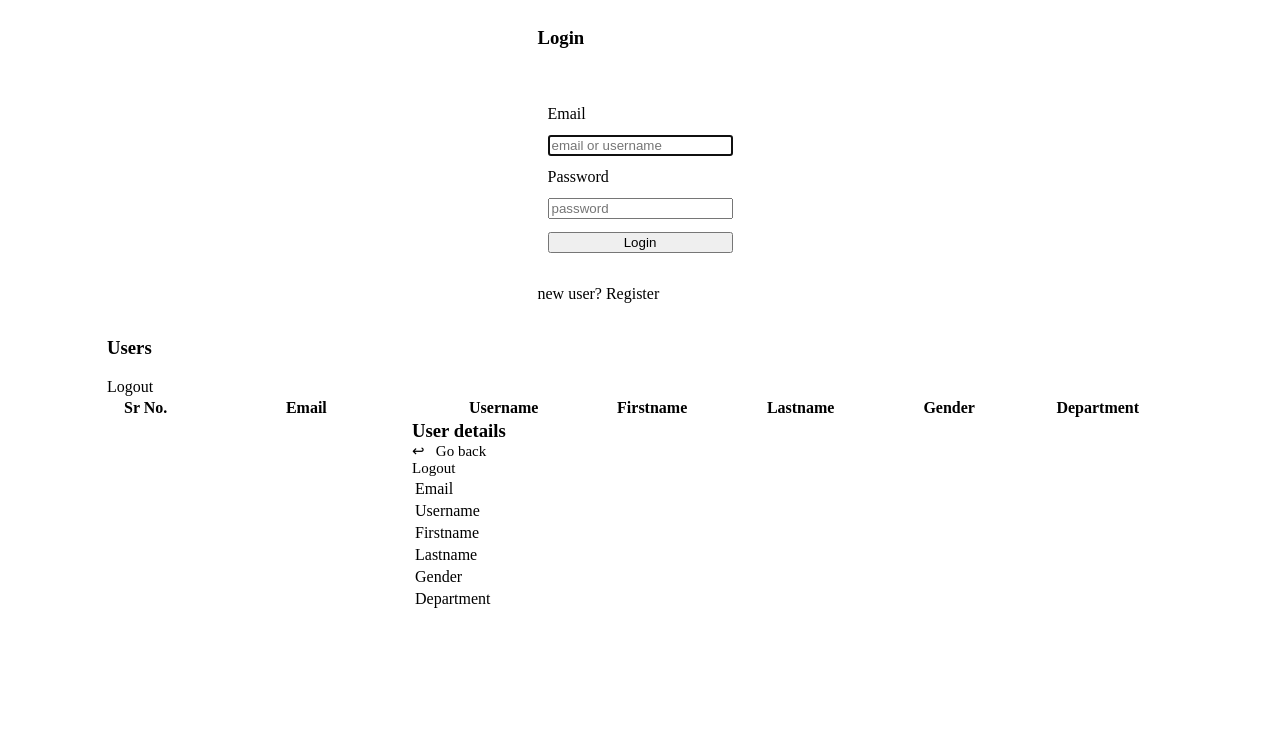
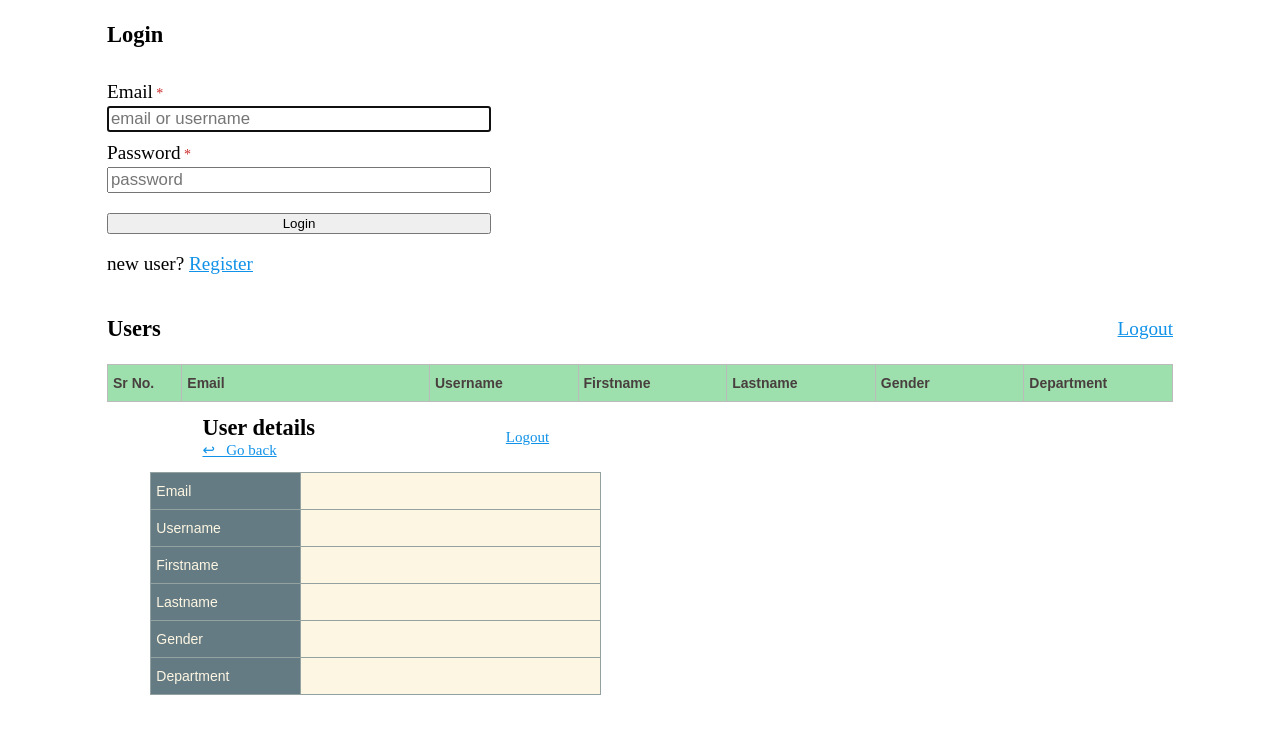
Before and after one commit to mak-dq/user-auth, a plain HTML site: page index.html in a window 1280 px wide. Drawn offline with Linux system fonts and the light colour scheme.

Commit message:
feat: add whole css file

```diff
--- a/style.css
+++ b/style.css
@@ -1,44 +1,201 @@
-body{
+body {
     display: flex;
     justify-content: center;
-    align-items: center ;
+  align-items: center;
+  font-size: 1.2rem;
+  box-sizing: border-box;
+  margin:0 !important;
 }
 
-form{
+input {
+  font-size: 1.05rem;
+}
+
+.login {
+  /* height: 0vh; */
+    display: flex;
+  flex-direction: column;
+    align-items: stretch;
+  justify-content: space-around;
+  width: 30vw;
+}
+.login button {
+  margin-top: 20px;
+}
+.register button {
+  margin-top: 20px;
+}
+
+.register {
+  /* height: 65vh; */
+    display: flex;
+  flex-direction: column;
+    justify-content: space-around;
+  width: 30vw;
+}
+
+.container {
     display: flex;
     flex-direction: column;
-    justify-content:space-around;
-    margin-top: 40px;
-    height: 20vh;
-    padding: 10px;
+  /* height: 30vh; */
 }
 
-form .login{
-    height: 20vh;
-    display: flex;
-    align-items: stretch;
-    justify-content: space-evenly;
+label {
+  margin: 10px 0 3px 0;
 }
 
-form .register{
-    height: 20vh;
-    display: flex;
-    align-items: stretch;
-    justify-content: space-around;
+.container a {
+  cursor: pointer;
+  text-decoration: underline;
+  color: rgb(16, 146, 232);
 }
 
-.container{
+.required:after {
+  content: " *";
+  font-size: 14px;
+  color: rgb(204, 45, 45);
+}
+
+.users-header {
+  display: flex;
+  justify-content: space-between;
+    align-items: center;
+  height: 70px;
+}
+
+.logout-div {
     display: flex;
     flex-direction: column;
-    justify-content: center;
-    align-items: center;
-    width: 25%;
+  justify-content: center;
+  align-items: flex-end;
+  height: 100%;
+}
+.header-div {
+    display: flex;
+    flex-direction: column;
+    justify-content:center;
+    align-items: flex-start;
+    height: 100%;
 }
 
-.log-reg-container{
-    display: flex;
-    width: 30vw;
-    flex-direction: column;
-    justify-content: space-between;
-    /* align-items:; */
+#user-details {
+  display: flex;
+  flex-direction: column;
+  justify-content: center;
+  align-items: center;
+  width: 42vw;
 }
+#user-details .users-header {
+  display: flex;
+  flex-direction: row;
+  justify-content: space-around;
+  align-items: flex-start;
+  width: 100%;
+}
+
+/* table1 */
+
+.tg {
+  border-collapse: collapse;
+  border-color: #bbb;
+  border-spacing: 0;
+}
+.tg td {
+  cursor: pointer;
+  background-color: #e0ffeb;
+  border-color: #bbb;
+  border-style: solid;
+  border-width: 1px;
+  color: #594f4f;
+  font-family: Arial, sans-serif;
+  font-size: 14px;
+  overflow: hidden;
+  padding: 10px 5px;
+  word-break: normal;
+}
+
+.tg td:hover {
+  background-color: #a7e2bc;
+}
+
+.tg th {
+  background-color: #9de0ad;
+  border-color: #bbb;
+  border-style: solid;
+  border-width: 1px;
+  color: #493f3f;
+  font-family: Arial, sans-serif;
+  font-size: 14px;
+  font-weight: normal;
+  overflow: hidden;
+  padding: 10px 5px;
+  word-break: normal;
+}
+.tg .tg-0pky {
+  border-color: inherit;
+  text-align: left;
+  vertical-align: top;
+  font-weight: bold;
+}
+
+/* table 2 */
+.tg1 {
+  border-collapse: collapse;
+  border-color: #93a1a1;
+  border-spacing: 0;
+}
+.tg1 td {
+  background-color: #fdf6e3;
+  border-color: #93a1a1;
+  border-style: solid;
+  border-width: 1px;
+  color: #002b36;
+  font-family: Arial, sans-serif;
+  font-size: 14px;
+  overflow: hidden;
+  padding: 10px 5px;
+  word-break: normal;
+  text-align: center;
+
+}
+.tg1 th {
+  background-color: #657b83;
+  border-color: #93a1a1;
+  border-style: solid;
+  border-width: 1px;
+  color: #fdf6e3;
+  font-family: Arial, sans-serif;
+  font-size: 14px;
+  font-weight: normal;
+  overflow: hidden;
+  padding: 10px 5px;
+  word-break: normal;
+}
+.tg1 .tg-58k6 {
+  background-color: #657b83;
+  border-color: inherit;
+  color: #fdf6e3;
+  text-align: left;
+  vertical-align: top;
+}
+.tg1 .tg-0pky {
+  border-color: inherit;
+  text-align: left;
+  vertical-align: top;
+}
+.tg1 .tg-gizb {
+  background-color: #fdf6e3;
+  border-color: inherit;
+  text-align: left;
+  vertical-align: bottom;
+}
+.tg1 .tg-0qnl {
+  background-color: #657b83;
+  color: #fdf6e3;
+  text-align: left;
+  vertical-align: top;
+}
+.tg1 .tg-0lax {
+  text-align: left;
+  vertical-align: top;
+}
```
